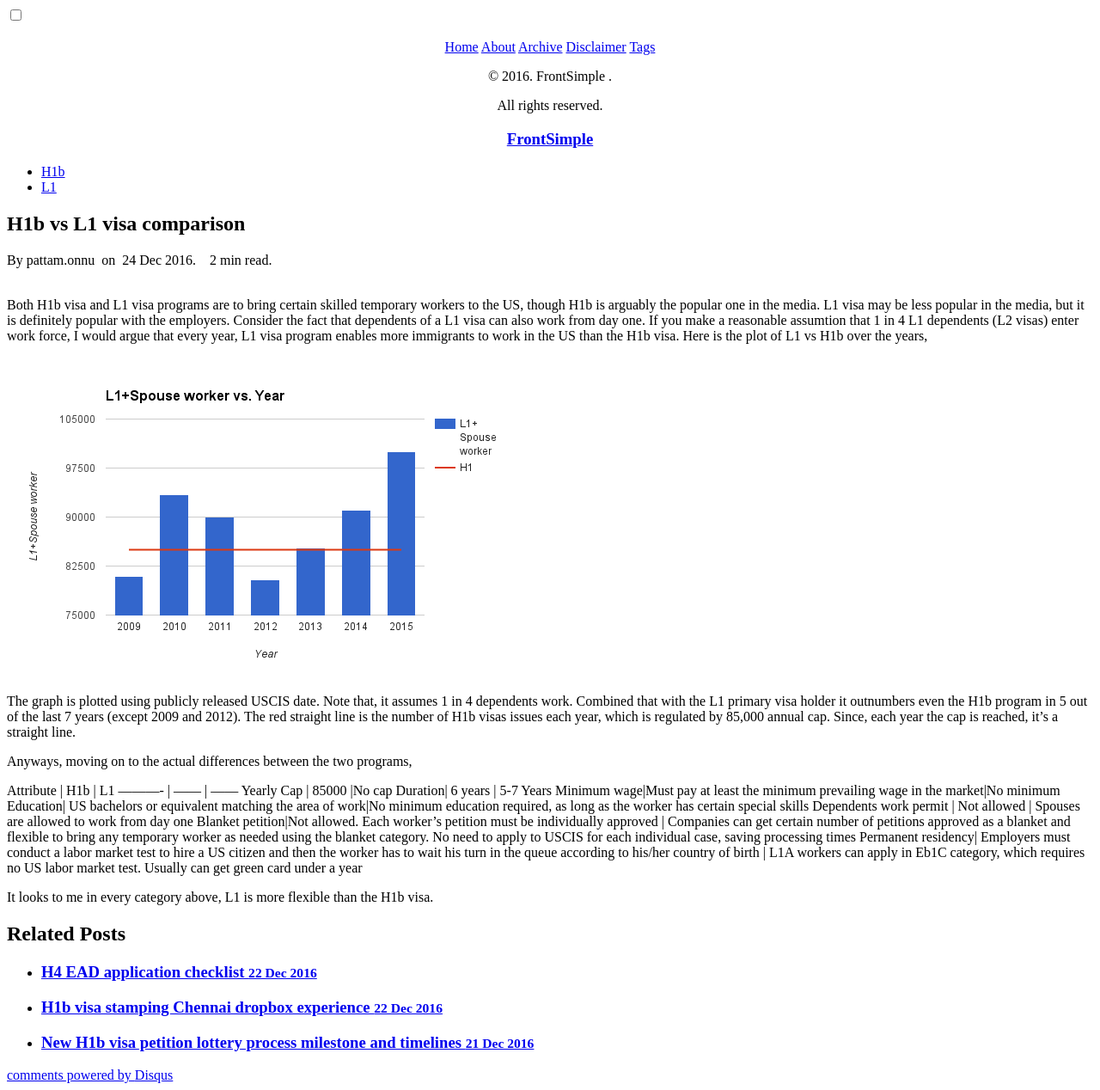
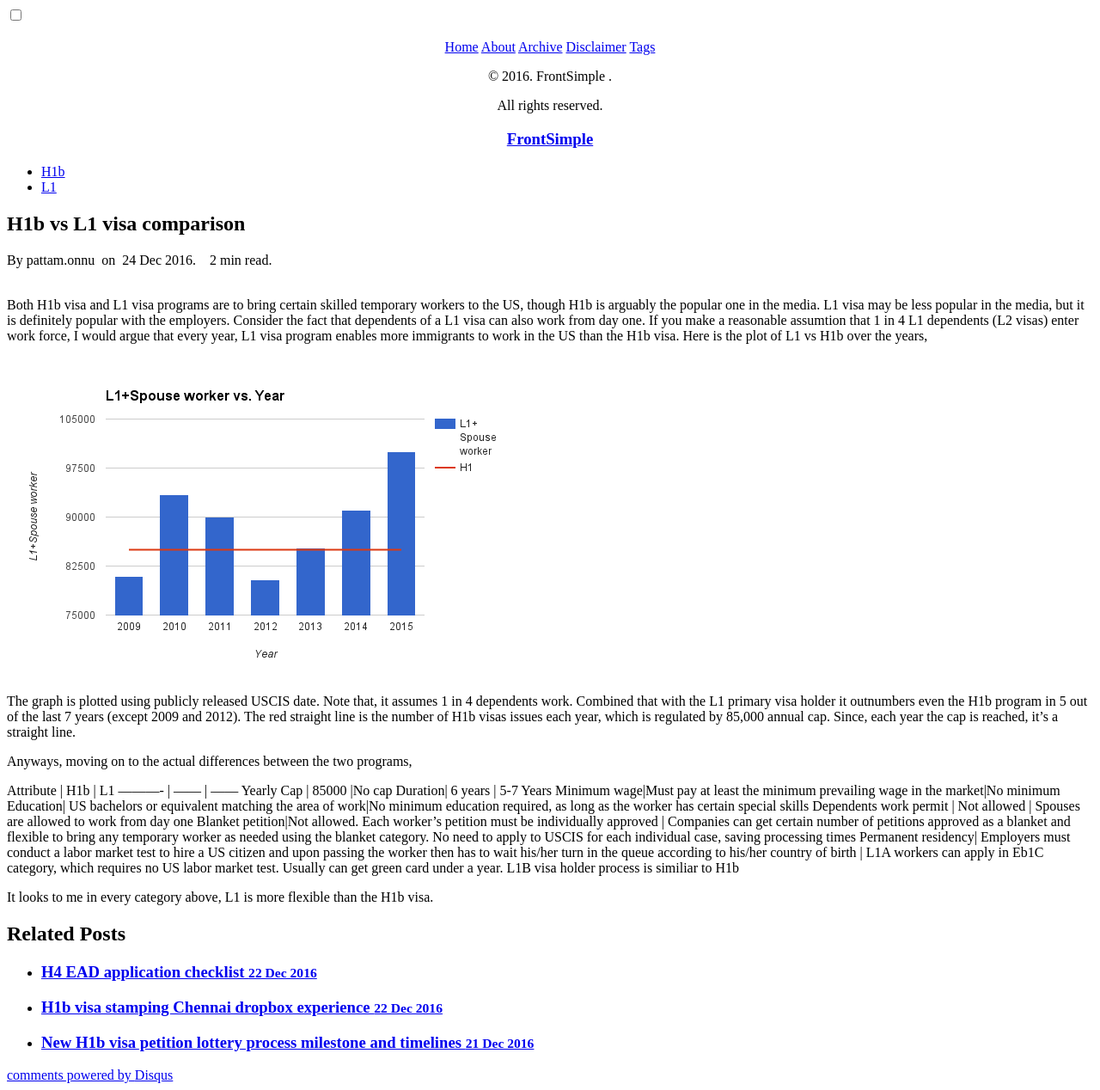
Before and after one commit to gitforwork2/gitforwork.github.io, a Jekyll site: the page built from _posts/2016-12-24-H1b-visa-vs-L1-visa-comparison.md, in a window 1280 px wide. Shown: the whole page at 86% size. Built offline with Jekyll 4.4.1, drawn with Linux system fonts in a browser that asks for light colours; comment, search, counter and statistics services are not loaded.

Commit message:
Update 2016-12-24-H1b-visa-vs-L1-visa-comparison.md

```diff
--- a/_posts/2016-12-24-H1b-visa-vs-L1-visa-comparison.md
+++ b/_posts/2016-12-24-H1b-visa-vs-L1-visa-comparison.md
@@ -23,7 +23,7 @@ Minimum wage|Must pay at least the minimum prevailing wage in the market|No mini
 Education| US bachelors or equivalent matching the area of work|No minimum education required, as long as the worker has certain special skills
 Dependents work permit | Not allowed | Spouses are allowed to work from day one
 Blanket petition|Not allowed. Each worker's petition must be individually approved | Companies can get certain number of petitions approved as a blanket and flexible to bring any temporary worker as needed using the blanket category. No need to apply to USCIS for each individual case, saving processing times
-Permanent residency| Employers must conduct a labor market test to hire a US citizen and then the worker has to wait his turn in the queue according to his/her country of birth | L1A workers can apply in Eb1C category, which requires
-no US labor market test. Usually can get green card under a year
+Permanent residency| Employers must conduct a labor market test to hire a US citizen and upon passing the worker then has to wait his/her turn in the queue according to his/her country of birth | L1A workers can apply in Eb1C category, which requires
+no US labor market test. Usually can get green card under a year. L1B visa holder process is similiar to H1b
 
 It looks to me in every category above, L1 is more flexible than the H1b visa.
```
